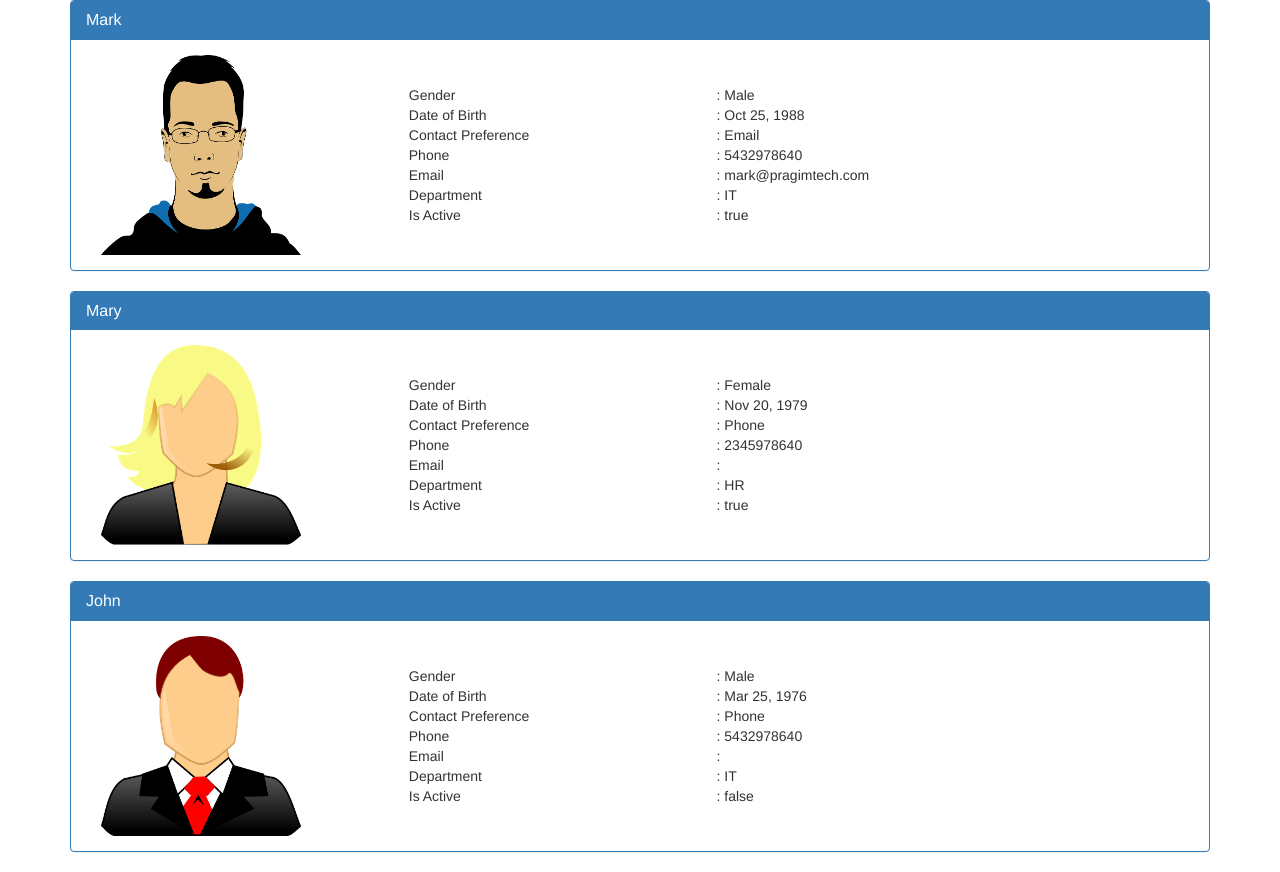
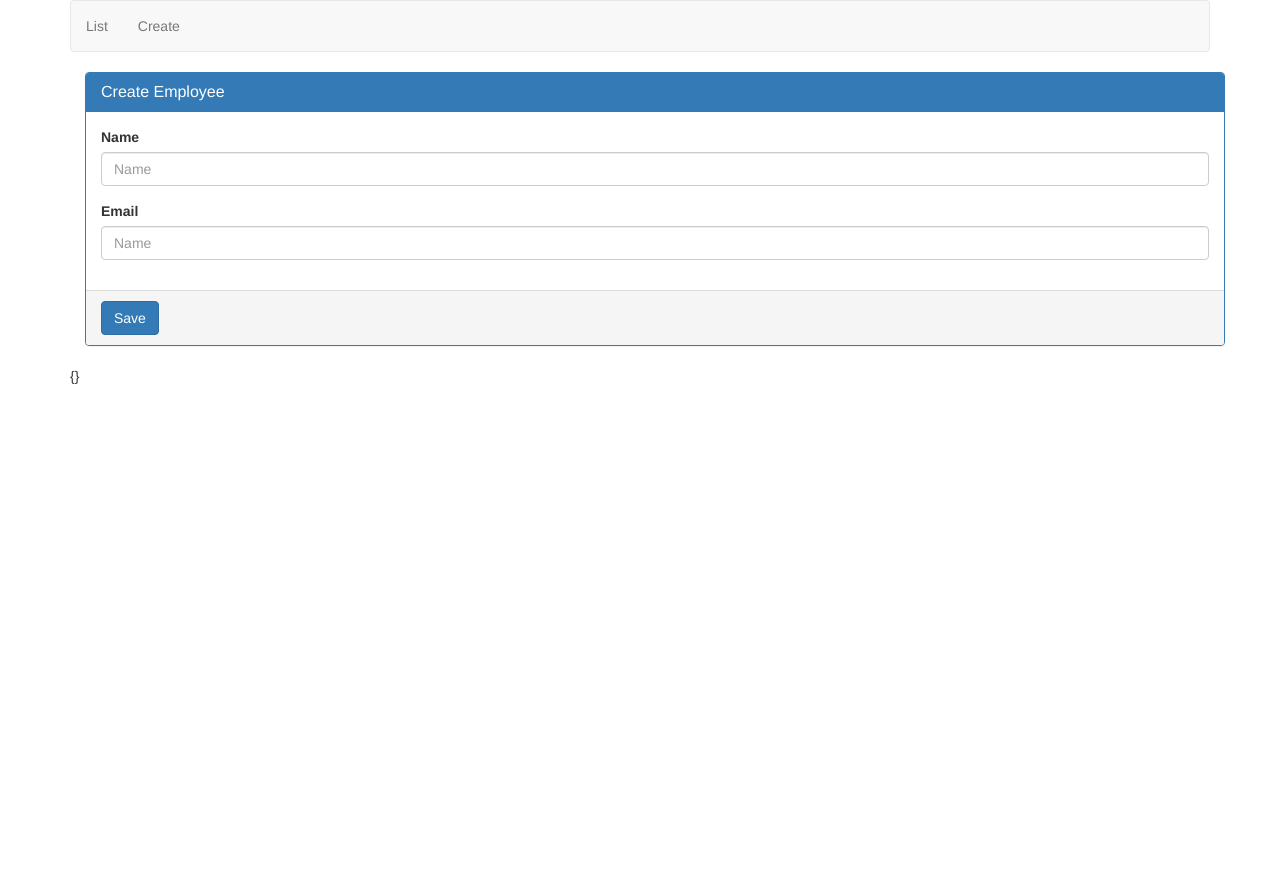
Before and after one commit to rakeshkumartiwari/angular-crud, an Angular app: page /create in a window 1280 px wide. After the commit the page ends 800 px from the top, so only its background shows below. Built offline with nearby package versions, Linux system fonts and the light colour scheme.

Commit message:
add route

```diff
--- /dev/null
+++ b/src/app/app-routes.ts
@@ -0,0 +1,10 @@
+import { Routes } from '@angular/router';
+import { ListEmployeesComponent } from './employees/list-employees.component';
+import { CreateEmployeeComponent } from './employees/create-employee.component';
+
+export const appRoute: Routes = [
+    { path: 'list', component: ListEmployeesComponent },
+    { path: 'create', component: CreateEmployeeComponent },
+    { path: '', redirectTo: '/list', pathMatch: 'full' }
+
+];
--- a/src/app/app.component.html
+++ b/src/app/app.component.html
@@ -1,3 +1,10 @@
+
 <div class="container">
-  <app-list-employees></app-list-employees>
+    <div class="navbar navbar-default">
+        <ul class="nav navbar-nav">
+          <li><a routerLink="list">List</a></li>
+          <li><a routerLink="create">Create</a></li>
+        </ul>
+      </div>
+  <router-outlet></router-outlet>
 </div>
--- /dev/null
+++ b/src/app/employees/create-employee.component.html
@@ -0,0 +1,26 @@
+<form #employeeForm="ngForm" (ngSubmit)="onSubmit(employeeForm)">
+<div class="container">
+  <div class="panel panel-primary">
+    <div class="panel-heading">
+      <h3 class="panel-title">
+        Create Employee
+      </h3>
+    </div>
+    <div class="panel-body">
+      <div class="form-group">
+        <label for="txtName">Name</label>
+        <input [(ngModel)]="name" name="name" type="text" id="txtName" class="form-control" placeholder="Name" />
+      </div>
+      <div class="form-group">
+        <label for="txtEmail">Email</label>
+        <input [(ngModel)]="email" name="email" type="text" id="txtEmail" class="form-control" placeholder="Name" />
+      </div>
+    </div>
+    <div class="panel-footer">
+      <button type="submit" class="btn btn-primary">Save</button>
+    </div>
+  </div>
+</div>
+</form>
+
+{{employeeForm.value | json}}
--- /dev/null
+++ b/src/app/employees/create-employee.component.ts
@@ -0,0 +1,17 @@
+import { Component, OnInit } from '@angular/core';
+
+@Component({
+  selector: 'app-create-employee',
+  templateUrl: './create-employee.component.html',
+  styleUrls: ['./create-employee.component.css']
+})
+export class CreateEmployeeComponent implements OnInit {
+
+  constructor() { }
+
+  ngOnInit() {
+  }
+  onSubmit(employee) {
+    console.log(employee.value);
+  }
+}
--- a/src/app/emplyees/list-employees.component.ts
+++ b/src/app/employees/list-employees.component.ts
@@ -2,7 +2,6 @@ import { Component, OnInit } from '@angular/core';
 import { Employee } from '../models/employee.model';
 
 @Component({
-  selector: 'app-list-employees',
   templateUrl: './list-employees.component.html',
   styleUrls: ['./list-employees.component.css']
 })
```
Also changed, not shown: src/app/app.module.ts (+13 -3 lines), src/app/employees/create-employee.component.css (added), src/app/employees/list-employees.component.css (renamed from src/app/emplyees/list-employees.component.css), src/app/employees/list-employees.component.html (renamed from src/app/emplyees/list-employees.component.html).
